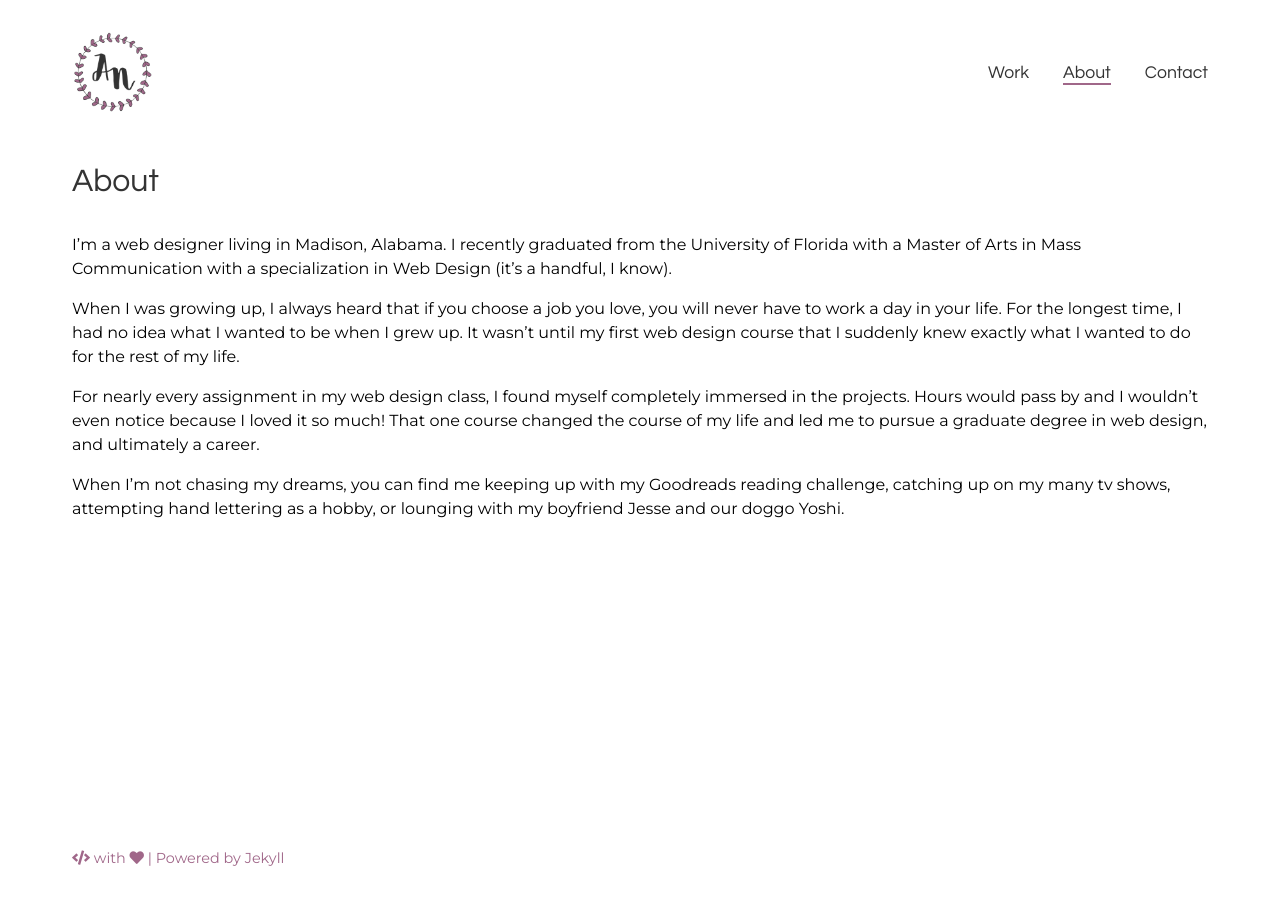
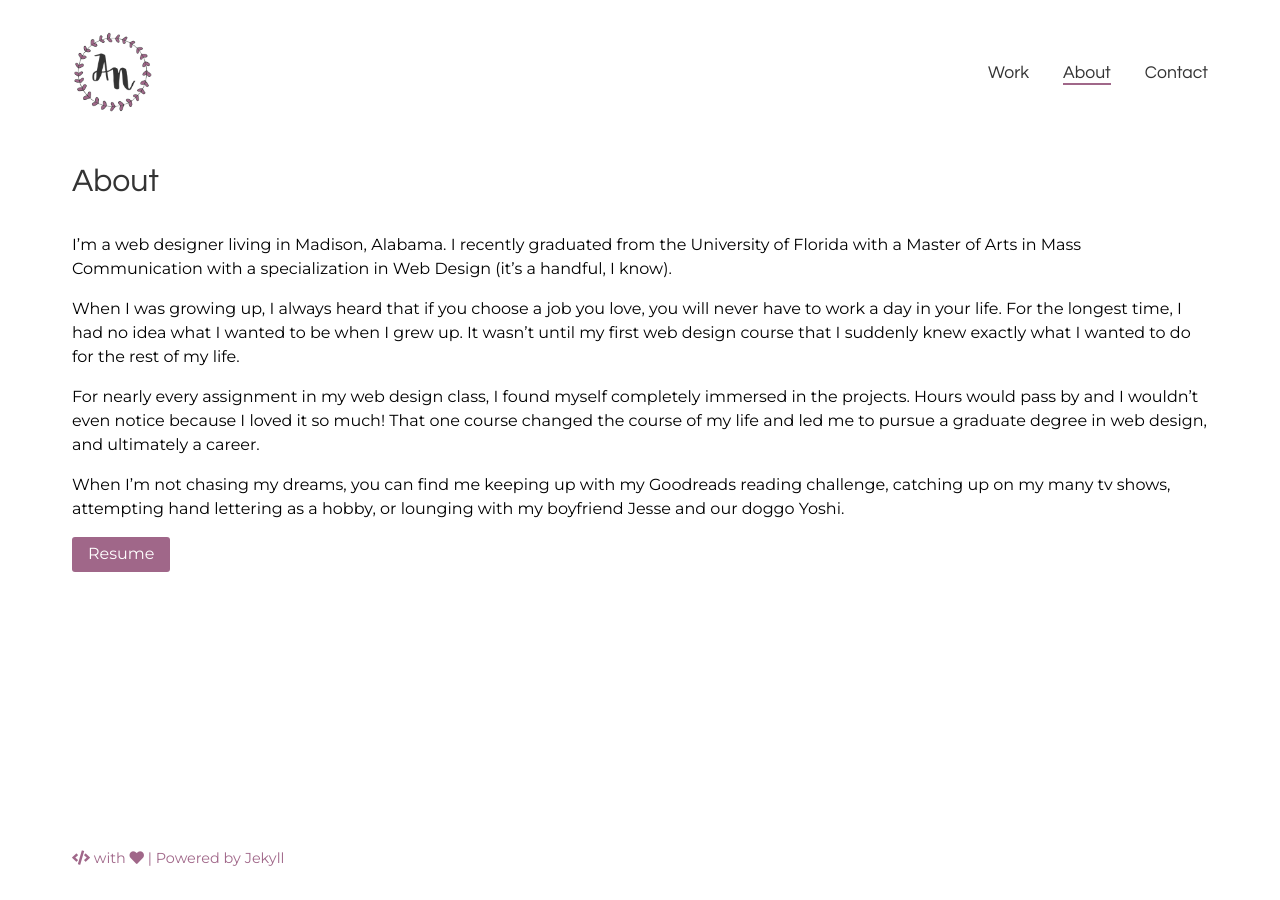
Before and after one commit to movealongg/movealongg.github.io, a Jekyll site: the page built from about.markdown, in a window 1280 px wide. Built offline with Jekyll 4.4.1, drawn with Linux system fonts in a browser that asks for light colours; nearby versions of some CDN libraries.

Commit message:
Add about page layout

```diff
--- /dev/null
+++ b/_layouts/about.html
@@ -0,0 +1,15 @@
+---
+layout: default
+---
+<div class="about">
+    {%- if page.title -%}
+        <h1>{{ page.title }}</h1>
+    {%- endif -%}
+
+    {{ content }}
+    <button class="about-button">Resume</button>
+
+
+
+
+</div>
--- a/_layouts/default.html
+++ b/_layouts/default.html
@@ -3,8 +3,8 @@
 
   {%- include head.html -%}
 
-  <body class="site">
-
+  <body>
+    <div class="site">
       {%- include header.html -%}
 
       <main class="site-content">
@@ -14,6 +14,7 @@
       </main>
 
       {%- include footer.html -%}
+    </div>
 
     <script src="{{ base.url | prepend: site.url }}/assets/main.js"></script>
   </body>
--- /dev/null
+++ b/_sass/_about.scss
@@ -0,0 +1,15 @@
+.about-button {
+    font-family: $copy;
+    cursor: pointer;
+    padding: 0.5rem 1rem;
+    border-radius: 3px;
+    background-color: $color-main;
+    color: $white;
+    border: 0;
+    transition: all .5s linear;
+    margin-bottom: 2rem;
+    &:hover{
+        opacity: 0.75;
+
+    }
+}
--- a/_sass/_contact.scss
+++ b/_sass/_contact.scss
@@ -30,6 +30,7 @@
     }
     .contact-button {
         max-width: 85px;
+        cursor: pointer;
         padding: 0.5rem 1rem;
         border-radius: 3px;
         background-color: $color-main;
--- a/_sass/_layout.scss
+++ b/_sass/_layout.scss
@@ -1,8 +1,3 @@
-html, body {
-    max-width: 100%;
-    overflow-x: hidden;
-}
-
 .site {
     display: flex;
     min-height: 100vh;
@@ -10,6 +5,8 @@ html, body {
     max-width: 75rem;
     margin: 0 auto;
     flex-direction: column;
+    overflow-x: hidden;
+    position: relative;
     .site-content {
         flex: 1;
         .container {
--- a/about.markdown
+++ b/about.markdown
@@ -1,5 +1,5 @@
 ---
-layout: page
+layout: about
 title: About
 permalink: /about/
 order: 2
--- a/assets/main.js
+++ b/assets/main.js
@@ -3,11 +3,6 @@ let toggle = document.querySelector(".hamburger-toggle");
 let menu = document.querySelector(".mobile-menu");
 toggle.addEventListener("click", function(){
     toggle.classList.toggle("close");
-    // if(menu.style.display == 'flex') {
-    //     menu.style.display = 'none';
-    // }else {
-    //     menu.style.display = 'flex';
-    // }
     menu.classList.toggle("toggle");
 })
 
--- a/assets/main.scss
+++ b/assets/main.scss
@@ -7,5 +7,6 @@
 @import "../_sass/typography";
 @import "../_sass/nav";
 @import "../_sass/home";
+@import "../_sass/about";
 @import "../_sass/contact";
 @import "../_sass/footer";
```
Lines whose indentation alone changed are shown as unchanged.
